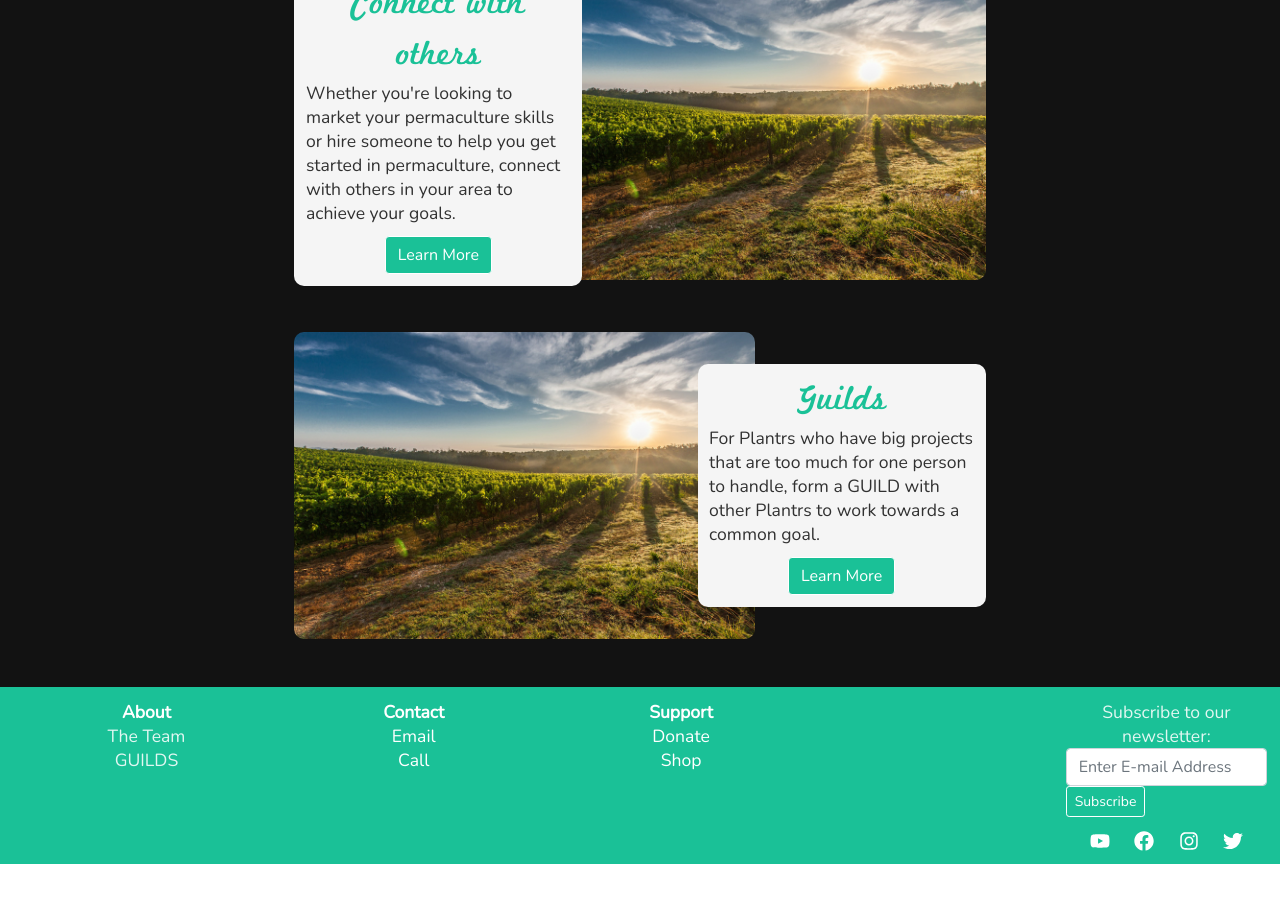
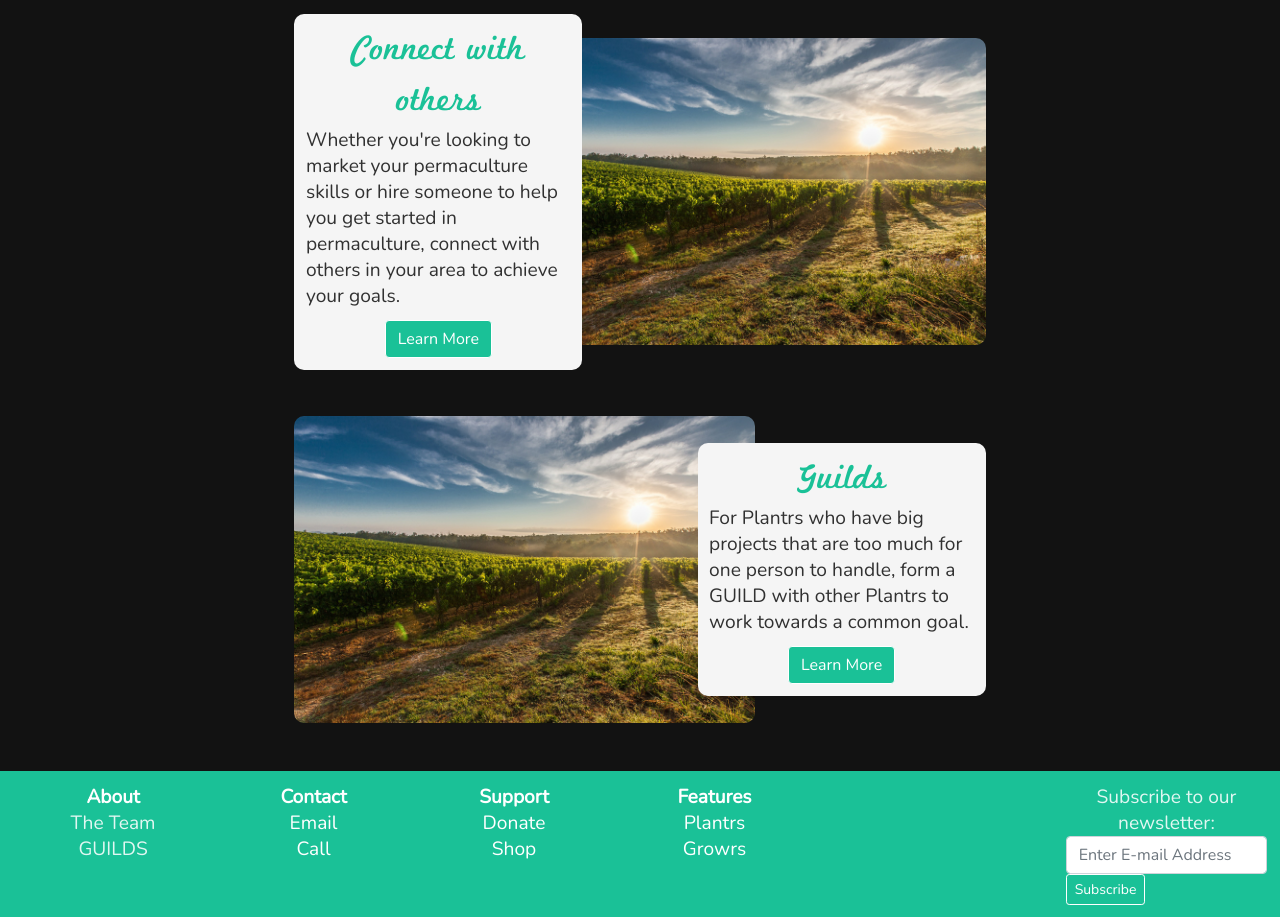
Before and after one commit to Plantrapp/plantrMarketing, a React (Create React App) app: page / in a window 1280 px wide. Shown: the part 1880-2797 px from the top of the page. Before the commit the page ends 2744 px from the top, so only its background shows below. Built offline with nearby package versions, Linux system fonts and the light colour scheme.

Commit message:
Working on responsive mobile view

```diff
--- a/src/App.css
+++ b/src/App.css
@@ -89,14 +89,14 @@ video {
   box-sizing: border-box;
 }
 .App {
-  font-size: clamp(1em, 2vw, 1.1em);
+  font-size: clamp(1em, 2vw, 1.2em);
   text-align: center;
   background-color: #121212;
   color: rgba(255, 255, 255, 0.87);
   font-family: "Nunito", sans-serif;
 }
 h1 {
-  font-size: clamp(2.6rem, 5vw, 3rem);
+  font-size: clamp(1.5rem, 4vw, 3rem);
 }
 h2 {
   font-size: clamp(2.2rem, 5vw, 2.6rem);
@@ -115,18 +115,18 @@ h4 {
   color: #1ac197;
   font-family: MarketingScript;
 }
-.plantrFont-secondary {
+/* .plantrFont-secondary {
   font-family: "Nunito", sans-serif;
-}
+} */
 .btn-primary {
   background-color: #1ac197;
   /* background-color: #1ac19788; */
   border-color: white;
   font-family: "Nunito", sans-serif;
 }
-p {
+/* p {
   font-family: "Nunito", sans-serif;
-}
+} */
 .content {
   min-height: calc(100vh - 108px - 173px);
 }
--- a/src/components/Footer/Footer.js
+++ b/src/components/Footer/Footer.js
@@ -13,18 +13,23 @@ export default function Footer() {
       <Container>
         <Row>
           <Col>
-            <NavLink to="/nav/about" className="link-featureless bold">
+            <NavLink to="/about" className="link-featureless bold">
               About
             </NavLink>
           </Col>
           <Col>
-            <NavLink to="/nav/contact" className="link-featureless bold">
+            <NavLink to="/contact" className="link-featureless bold">
               Contact
             </NavLink>
           </Col>
           <Col>
-            <NavLink to="/nav/support" className="link-featureless bold">
+            <NavLink to="/support" className="link-featureless bold">
               Support
+            </NavLink>
+          </Col>
+          <Col>
+            <NavLink to="/features" className="link-featureless bold">
+              Features
             </NavLink>
           </Col>
         </Row>
@@ -40,8 +45,13 @@ export default function Footer() {
             </a>
           </Col>
           <Col>
-            <NavLink to="/nav/support" className="link-featureless">
+            <NavLink to="/support" className="link-featureless">
               Donate
+            </NavLink>
+          </Col>
+          <Col>
+            <NavLink to="/features" className="link-featureless">
+              Plantrs
             </NavLink>
           </Col>
         </Row>
@@ -54,8 +64,13 @@ export default function Footer() {
             </a>
           </Col>
           <Col>
-            <NavLink to="/nav/support" className="link-featureless">
+            <NavLink to="/support" className="link-featureless">
               Shop
+            </NavLink>
+          </Col>
+          <Col>
+            <NavLink to="/features" className="link-featureless">
+              Growrs
             </NavLink>
           </Col>
         </Row>
--- a/src/components/NavBar/NavBar.css
+++ b/src/components/NavBar/NavBar.css
@@ -3,14 +3,15 @@ header {
   justify-content: space-between;
   align-items: center;
   height: 10vh;
-  font-size: 1.4rem;
+  font-size: clamp(1rem, 2vw, 1.4rem);
   background-color: #ffffff00;
   z-index: 1;
   position: absolute;
   width: 100%;
 }
 header nav {
-  width: clamp(400px, 50vw, 700px);
+  border: 1px solid white;
+  width: clamp(500px, 60vw, 800px);
   display: flex;
   justify-content: space-around;
 }
@@ -45,14 +46,14 @@ nav {
   header img {
     width: 25%;
   }
-  button {
+  .dropdown-toggle {
     background: transparent;
     color: #1ac197;
     border: none;
     font-size: 2.5rem;
     padding: 0;
   }
-  button:focus {
+  .dropdown-toggle:focus {
     outline: none;
   }
   nav {
--- a/src/pages/About/About.css
+++ b/src/pages/About/About.css
@@ -56,25 +56,36 @@
   border-radius: 10px;
   padding: 2% 5%;
 }
+.team {
+  display: flex;
+  flex-direction: column;
+  justify-content: space-between;
+}
 @media (max-width: 768px) {
   .mission-cards {
     width: 80%;
   }
   .cItem {
     flex-direction: column;
+    min-height: 50vh;
+    max-height: 70vh;
+    overflow-y: auto;
   }
   .avatar {
     width: 100%;
+    /* display: none; */
   }
   .carousel-container {
     width: 100%;
-    height: 80vh;
+    /* height: 80vh; */
   }
   .avatarSelect {
-    max-height: 10vh;
+    height: 10%;
+
     width: 100%;
   }
   .avatarSelect img {
+    height: 5%;
     width: 20%;
   }
 }
--- a/src/pages/About/About.js
+++ b/src/pages/About/About.js
@@ -73,6 +73,7 @@ export default function About() {
         </div>
       </section>
       <hr />
+      <section className="team">
         <h2 className="plantrFont">Meet the Team</h2>
         <div className="carousel-container">
           <Carousel activeIndex={index} onSelect={handleSelect}>
@@ -85,12 +86,12 @@ export default function About() {
                   <p>
                     Shane Davis is a Marine Corps Veteran with a background in
                     security working with HMX-1. During his time in the service,
-                  Shane’s travels opened his eyes to the devastating effects of
-                  food scarcity for the worlds population. He was also a witness
-                  to the effects of over production of farm land and its natural
-                  resources. Through research and connection, Shane found
-                  permaculture as a solution for problems facing modern food
-                  production.
+                    Shane’s travels opened his eyes to the devastating effects
+                    of food scarcity for the worlds population. He was also a
+                    witness to the effects of over production of farm land and
+                    its natural resources. Through research and connection,
+                    Shane found permaculture as a solution for problems facing
+                    modern food production.
                   </p>
                 </div>
               </div>
@@ -142,6 +143,7 @@ export default function About() {
             className={index === 2 ? "selected" : null}
           />
         </div>
+      </section>
     </div>
   );
 }
--- a/src/pages/Features/Features.css
+++ b/src/pages/Features/Features.css
@@ -3,7 +3,7 @@
   width: 80%;
   margin: 0 auto;
   justify-content: space-around;
-  height: 61vh;
+  /* height: 61vh; */
 }
 .features section {
   background-color: rgba(255, 255, 255, 0.05);
@@ -11,12 +11,10 @@
   padding: 2%;
   flex-basis: 50%;
   margin: 0 1%;
-  font-size: 1.6rem;
 }
 .lists {
   text-align: left;
   list-style: none;
-  font-size: 1.2rem;
   margin: 3% 2%;
   line-height: 2;
 }
--- a/src/pages/Home/Home.css
+++ b/src/pages/Home/Home.css
@@ -27,10 +27,16 @@ img {
   width: 20%;
 }
 .landing-container {
+  display: flex;
+  flex-direction: column;
   width: 40%;
+  /* border: 1px solid white; */
   margin-left: 10%;
   margin-top: 30vh;
   text-align: left;
+}
+.landing-container h1 {
+  margin-bottom: 2rem;
 }
 .how {
   width: 90%;
@@ -80,7 +86,7 @@ section {
 .icon {
   margin: 1% 0 2% 0;
 }
-@media (max-width: 768px) {
+@media (max-width: 850px) {
   .landing-container {
     width: 80%;
   }
@@ -105,6 +111,9 @@ section {
     padding: 0;
     width: 100%;
   }
+  .outer img {
+    width: 70%;
+  }
   .outer:nth-child(2) {
     flex-direction: column-reverse;
     margin: 0;
@@ -117,6 +126,6 @@ section {
     width: 80%;
   }
   .left {
-    margin-right: 0;
+    /* margin-right: 0; */
   }
 }
--- a/src/pages/Home/Home.js
+++ b/src/pages/Home/Home.js
@@ -62,7 +62,7 @@ export default function Home() {
         0.5
       );
     //Bottom section
-    if (window.innerWidth > 768) {
+    if (window.innerWidth > 700) {
       gsap.from(how_card.current, {
         scrollTrigger: {
           trigger: ".how_card",
--- a/src/pages/Support/Support.css
+++ b/src/pages/Support/Support.css
@@ -1,16 +1,3 @@
-.cContainer {
-  /* width: 60%; */
-  /* width: 100%; */
-  margin: 1% auto;
-}
-.support-section {
-  background-color: rgba(255, 255, 255, 0.05);
-  width: 80%;
-  border-radius: 10px;
-  margin: 0 auto;
-  padding: 2rem;
-  font-size: 1.4rem;
-}
 .shopIcons {
   display: flex;
   width: 70%;
@@ -21,11 +8,16 @@
   width: 15%;
   border-radius: 10px;
 }
-.cContainer .cItem {
+.support .cItem {
   align-items: center;
 }
-.cItem img {
+.support-link {
+  /* border: 1px solid white; */
+  background-color: rgba(255, 255, 255, 0.05);
+  width: 80%;
+  margin: 0 auto;
   border-radius: 10px;
+  padding: 2rem;
 }
 .support-icon {
   background-color: rgba(255, 255, 255, 0);
@@ -35,8 +27,10 @@
   border-radius: 10px;
   border: 1px solid rgba(255, 255, 255, 0);
   margin-top: 1%;
-  width: 40%;
+  width: 100%;
 }
 .support-icon:hover {
   border: 1px solid rgba(255, 255, 255, 0.87);
 }
+@media (max-width: 768px) {
+}
--- a/src/pages/Support/Support.js
+++ b/src/pages/Support/Support.js
@@ -17,9 +17,9 @@ export default function Support() {
     <div className="content nav-bar-padding ">
       <h1 className="plantrFont">Support Plantr</h1>
       <hr />
-      <section className="support-section">
+      <section className="support">
         <h3 className="plantrFont">Shop</h3>
-        <div className="cContainer">
+        <div className="carousel-container">
           <a href="https://teespring.com/stores/plantr?page=1" target="_blank">
             <Carousel onSelect={handleSelect} activeIndex={index} href="">
               <Carousel.Item>
@@ -60,6 +60,8 @@ export default function Support() {
             className={index === 2 ? "selected" : null}
           />
         </div>
+      </section>
+      <div className="support-link">
         <p>Support Plantr and pick up some sweet gear at the same time!</p>
         <button className="support-icon">
           <a
@@ -70,9 +72,9 @@ export default function Support() {
           </a>
           <p>Visit our shop</p>
         </button>
-      </section>
+      </div>
       <hr />
-      <section className="support-section">
+      <div className="support-link">
         <h3 className="plantrFont">Donate</h3>
         <p>
           Help us grow quicker by donating a few bucks a month. We appreciate
@@ -87,7 +89,7 @@ export default function Support() {
           </a>
           <p>Become a patron</p>
         </button>
-      </section>
+      </div>
     </div>
   );
 }
```
Lines whose indentation alone changed are shown as unchanged.
